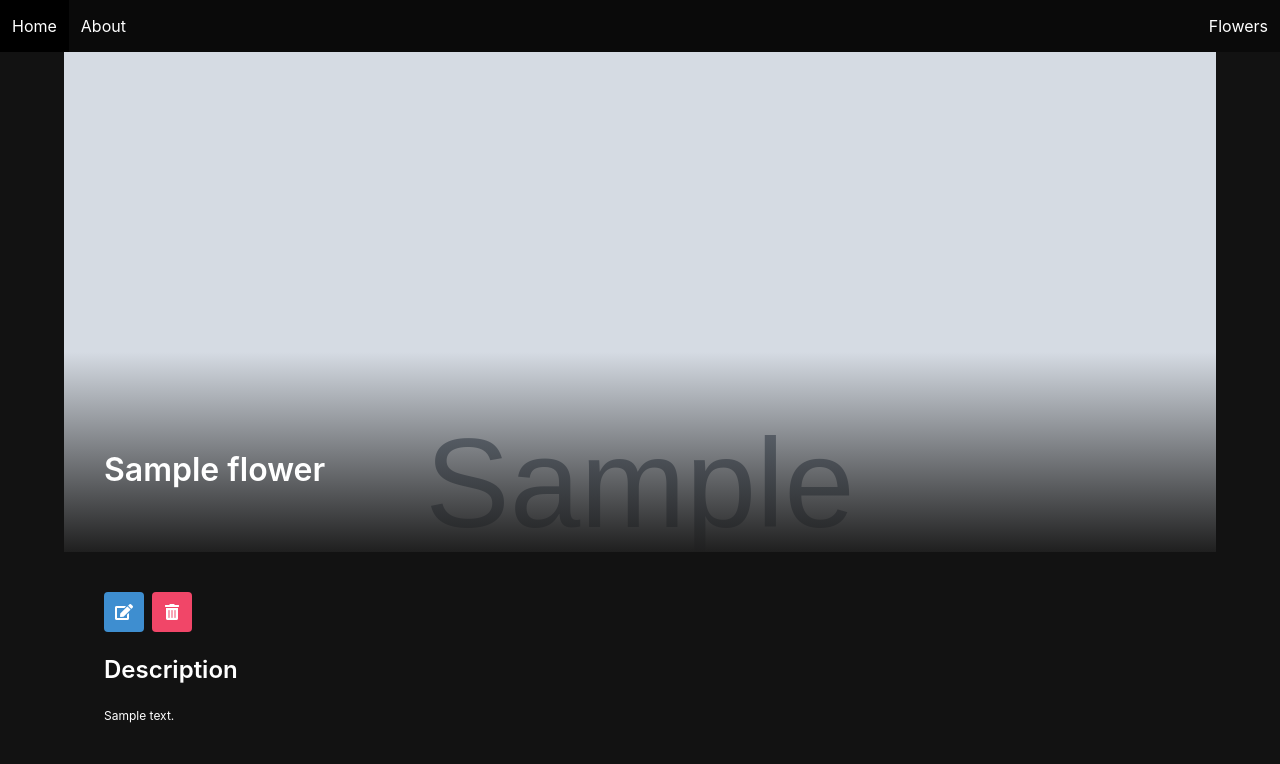
After one commit to SaidNivek/flowers_django, a Django app: page /flowers/1/ in a window 1280 px wide. The commit adds this page. Shown: the top 764 px of the page. Run offline with Django 4.2, Linux system fonts and the light colour scheme; tables that the repository leaves empty hold one stand-in row (values such as "Sample post"); grey boxes marked "Sample" are stand-in pictures.

Commit message:
Show page for flowers working:

```diff
--- a/main_app/static/styles/main.css
+++ b/main_app/static/styles/main.css
@@ -8,6 +8,11 @@ h1,
   h2,
   h3 {
     color: #ffffff;
+  }
+
+  .container {
+    padding: 40px;
+    padding-right: 0;
   }
 
   .title {
@@ -22,7 +27,7 @@ h3 {
   }
 
   .gallery .card {
-    transition: .1s linear;
+    transition: 0.1s linear;
   }
 
   .gallery .card:hover {
@@ -33,3 +38,41 @@ h3 {
   p {
     font-size: 12px;
   }
+
+  .detail__img {
+    position: absolute;
+    left: 0;
+    top: 0;
+    width: 100%;
+    height: 500px;
+    background-color: #ffffff;
+    overflow: hidden;
+  }
+
+  .detail__img::after {
+    content: "";
+    background-image: linear-gradient(transparent 60%, #1f1f1f);
+    position: absolute;
+    top: 0;
+    left: 0;
+    width: 100%;
+    height: 100%;
+    z-index: 5;
+  }
+
+  img {
+    width: 100%;
+    height: 500px;
+    object-fit: cover;
+    object-position: top;
+  }
+
+  .detail__name {
+    position: absolute;
+    z-index: 5;
+    top: 400px;
+  }
+
+  .detail__container {
+    margin-top: 500px;
+  }
--- a/main_app/templates/base.html
+++ b/main_app/templates/base.html
@@ -10,6 +10,8 @@
         <title>Flowers{% block title %}{% endblock %}</title>
         <!-- in our html head tag add the following  -->
         <link rel="stylesheet" href="{% static 'styles/main.css' %}" />
+        <!-- FontAwesome link -->
+        <link rel="stylesheet" href="https://cdnjs.cloudflare.com/ajax/libs/font-awesome/5.15.4/css/all.min.css">
         <script src="{% static 'scripts/main.js' %}" defer></script>
     </head>
     <body >
--- /dev/null
+++ b/main_app/templates/flower_detail.html
@@ -0,0 +1,28 @@
+{% extends 'base.html' %}
+{% block content %}
+<div class="detail__img">
+    <img src="{{flower.image}}" alt="{{flower.name}}" />
+</div>
+<div class="detail__name">
+    <h1 class="title">{{flower.name}}</h1>
+</div>
+<div class="detail__container">
+    <div class="buttons">
+        <a href="" class="button is-info">
+            <span class="icon">
+                <i class="fas fa-edit"></i>
+            </span>
+        </a>
+        <a href="" class="button is-danger">
+            <span class="icon">
+                <i class="fas fa-trash-alt"></i>
+            </span>
+        </a>
+    </div>
+    <div class="detail__about">
+        <h4 class="title is-4">Description</h4>
+        <p>{{flower.description}}</p>
+    </div>
+</div>
+
+{% endblock %}
--- a/main_app/templates/flower_list.html
+++ b/main_app/templates/flower_list.html
@@ -24,7 +24,7 @@
 
 <div class="gallery">
   {% for flower in flowers %}
-  <a href="">
+  <a href="{% url 'flower_detail' flower.pk %}">
     <div class="card">
       <div class="card-image">
         <figure class="image is-square">
--- a/main_app/urls.py
+++ b/main_app/urls.py
@@ -6,5 +6,6 @@ urlpatterns = [
     path('', views.Home.as_view(), name="home"),
     path('about/', views.About.as_view(), name="about"),
     path('flowers/', views.FlowerList.as_view(), name="flower_list"),
-    path('flowers/new/', views.FlowerCreate.as_view(), name="flower_create")
+    path('flowers/new/', views.FlowerCreate.as_view(), name="flower_create"),
+    path('flowers/<int:pk>/', views.FlowerDetail.as_view(), name="flower_detail"),
 ]
--- a/main_app/views.py
+++ b/main_app/views.py
@@ -3,6 +3,7 @@ from django.views import View # <- View class to handle requests
 from django.http import HttpResponse # <- a class to handle sending a type of response
 from django.views.generic.base import TemplateView
 from django.views.generic.edit import CreateView # This will import the class we are extending
+from django.views.generic import DetailView # This will allow us to use the django DetailView
 from .models import Flower
 
 # Create your views here.
@@ -38,3 +39,7 @@ class FlowerCreate(CreateView):
     fields = ['name', 'image', 'description']
     template_name = "flower_create.html"
     success_url = "/flowers/"
+
+class FlowerDetail(DetailView):
+    model = Flower
+    template_name = "flower_detail.html"
```
Lines whose indentation alone changed are shown as unchanged.
